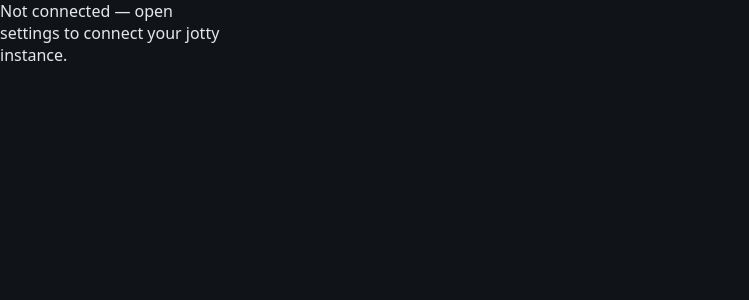
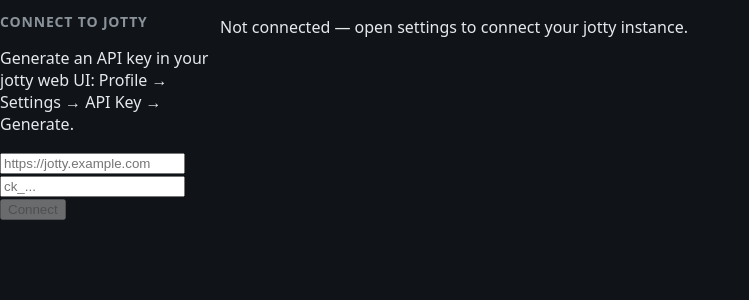
Before and after one commit to ericitguys/jotty-client, a React (Vite) app: page / in a window 1280 px wide. Shown: the top 300 px of the page, without its empty margins (0-749 px from the left). Built offline with nearby package versions, Linux system fonts and the light colour scheme.

Commit message:
fix(ui): mount SettingsModal — onboarding auto-open when disconnected, settings affordance when connected, settings-mode URL display

```diff
--- a/src/App.tsx
+++ b/src/App.tsx
@@ -8,12 +8,14 @@
 import SyncBadge from './components/SyncBadge';
 import ConflictDialog from './components/ConflictDialog';
 import SearchPalette from './components/SearchPalette';
+import SettingsModal from './components/SettingsModal';
 import { useStore } from './stores/store';
 
 export default function App() {
   const { connection, notes, checklists, selectedNoteId, selectedChecklistId, selectNote, selectChecklist, refreshAll } = useStore();
   const [showConflicts, setShowConflicts] = useState(false);
   const [showSearch, setShowSearch] = useState(false);
+  const [showSettings, setShowSettings] = useState(false);
 
   useEffect(() => {
     refreshAll();
@@ -33,12 +35,17 @@
   }, []);
 
   if (!connection) {
-    return <div id="app">Not connected — open settings to connect your jotty instance.</div>;
+    return (
+      <div id="app">
+        <SettingsModal mode="onboarding" onClose={() => {}} onConnected={refreshAll} />
+        <p>Not connected — open settings to connect your jotty instance.</p>
+      </div>
+    );
   }
 
   return (
     <div id="app">
-      <Sidebar />
+      <Sidebar onOpenSettings={() => setShowSettings(true)} />
       <main>
         <NoteList notes={notes} />
         {selectedNoteId ? <NoteEditor noteId={selectedNoteId}/> : selectedChecklistId ? <ChecklistView checklistId={selectedChecklistId}/> : <ChecklistList checklists={checklists}/>}
@@ -46,6 +53,7 @@
       <SyncBadge onOpenConflicts={() => setShowConflicts(true)} />
       {showConflicts && <ConflictDialog onClose={() => setShowConflicts(false)} />}
       {showSearch && <SearchPalette onClose={() => setShowSearch(false)} onSelectNote={(id) => selectNote(id)} onSelectChecklist={(id) => selectChecklist(id)} />}
+      {showSettings && <SettingsModal mode="settings" onClose={() => setShowSettings(false)} />}
     </div>
   );
 }
--- a/src/components/SettingsModal.tsx
+++ b/src/components/SettingsModal.tsx
@@ -1,4 +1,4 @@
-import { useState } from 'react';
+import { useEffect, useState } from 'react';
 import * as api from '../api/client';
 
 export default function SettingsModal({ mode, onClose, onConnected }: {
@@ -9,6 +9,12 @@
   const [interval, setIntervalMin] = useState(5);
   const [error, setError] = useState<string | null>(null);
   const [busy, setBusy] = useState(false);
+  const [settings, setSettings] = useState<{ instanceUrl: string | null; syncIntervalMinutes: number } | null>(null);
+
+  useEffect(() => {
+    if (mode !== 'settings') return;
+    api.getSettings().then((data) => { if (data) setSettings(data); });
+  }, [mode]);
 
   const connect = async () => {
     setBusy(true); setError(null);
@@ -24,6 +30,7 @@
     <div className="modal-backdrop" onClick={onClose}>
       <div className="modal" onClick={(e) => e.stopPropagation()}>
         <h2>{mode === 'onboarding' ? 'Connect to jotty' : 'Settings'}</h2>
+        {mode === 'settings' && <p className="instance-url">{settings?.instanceUrl ?? 'not connected'}</p>}
         {mode === 'onboarding' && (
           <>
             <p>Generate an API key in your jotty web UI: Profile → Settings → API Key → Generate.</p>
--- a/src/components/Sidebar.tsx
+++ b/src/components/Sidebar.tsx
@@ -1,6 +1,6 @@
 import { useStore } from '../stores/store';
 
-export default function Sidebar() {
+export default function Sidebar({ onOpenSettings }: { onOpenSettings?: () => void }) {
   const { categories, refreshAll } = useStore();
   return (
     <nav id="sidebar">
@@ -14,6 +14,7 @@
         ))}
       </ul>
       <button onClick={() => refreshAll()}>Refresh</button>
+      {onOpenSettings && <button onClick={onOpenSettings}>Settings</button>}
     </nav>
   );
 }
```
Also changed, not shown: 1 other file (tests, documents, lock files or other folders).
